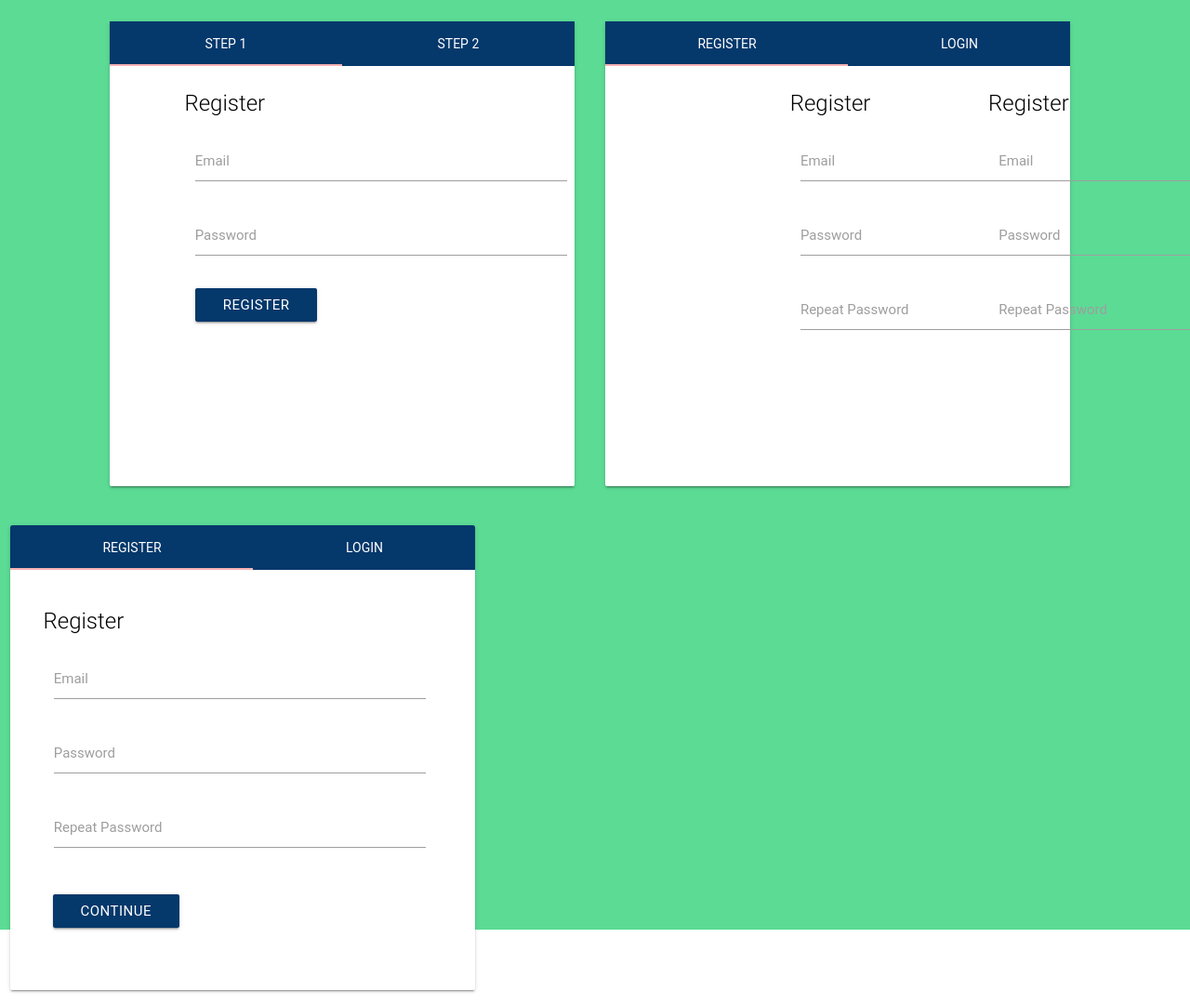
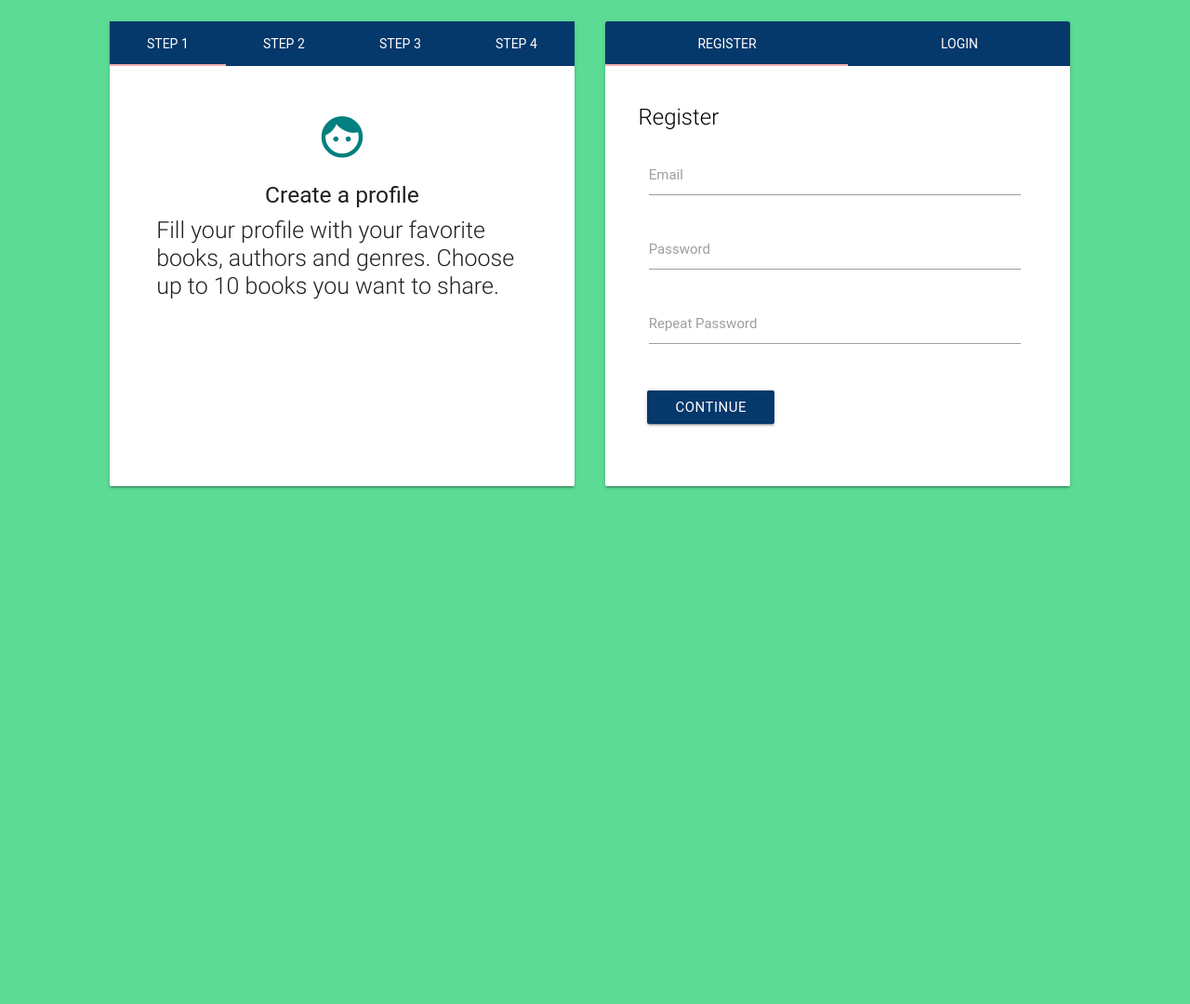
Before and after one commit to japhyf/Pen-Pals, a Flask app: template flaskr/templates/auth/start_page1.html in a window 1280 px wide. Shown: the whole page at 93% size. After the commit the page ends 526 px from the top, so only its background shows below. Run offline with Flask 2, Linux system fonts and the light colour scheme; the template is opened without the code that fills it, so the values that code supplies are empty; parts of the project's set-up code (start-up, migrations or seed data) failed here and were passed over; some libraries are stand-ins or nearby versions; some web fonts are replaced.

Commit message:
now just need to connect with server side

```diff
--- a/flaskr/static/styles/style.css
+++ b/flaskr/static/styles/style.css
@@ -197,7 +197,19 @@
 }
 
 #last_name{
-    width: 190px;
+    width: 185px;
+}
+
+#regUsername{
+	width: 400px;
+}
+
+#address1{
+	width: 400px;
+}
+
+#address2{
+	width: 400px;
 }
 
 #cont{
--- a/flaskr/templates/auth/start_page1.html
+++ b/flaskr/templates/auth/start_page1.html
@@ -26,129 +26,71 @@
                         <ul class="tabs tabs-fixed-width secondary-color">
                             <li class="tab"><a class="active white-text" href="#step1">Step 1</a></li>
                             <li class="tab"><a class="white-text" href="#step2">Step 2</a></li>
+							<li class="tab"><a class="active white-text" href="#step3">Step 3</a></li>
+                            <li class="tab"><a class="white-text" href="#step4">Step 4</a></li>
                         </ul>
                     </div>
                     <div class="card-content">
                         <div id="step1">
-                            <form class="container" method="post">
-                                <div class = "row">
-                                    <span class="card-title black-text">Register</span>
-                                    <div class="input-field col m12">
-                                        <input id="loginUsername" type="email" name="loginEmail" class="login-text">
-                                        <label for="loginUsername">Email</label>
-                                    </div>
-                                    <div class="input-field col m12">
-                                        <input id="loginPassword" type="password" name="loginPassword" class="validate login-text">
-                                        <label for="loginPassword">Password</label>
-                                    </div>
-                                    <div class="input-field col m12">
-                                        <button class="btn waves-effect waves-light secondary-color" type="submit" name="button" value="Register">Register</button>
+                            <div class="row">
+								<div class="col">
+									<div class="icon-block">
+										<h2 class="center context-icons"><i class="material-icons">face</i></h2>
+										<h5 class="center">Create a profile</h5>
+										<p class="context light">Fill your profile with your favorite books, authors and genres. Choose up to 10 books you want to share.</p>
 									</div>
 								</div>
-                            </form>
-
 							</div>
 						</div>
-
+						<div id="step2">
+							<div class="row">
+								<div class="col">
+									<div class="icon-block">
+										<h2 class="center context-icons"><i class="material-icons">contact_mail</i></h2>
+										<h5 class="center">Get matched</h5>
+										<p class="context light">We will match you with another book lover who shares your interests.</p>
+									</div>
+								</div>
+                            </div>
+                       </div>
+					   <div id="step3">
+							<div class="row">
+								<div class="col">
+									<div class="icon-block">
+										<h2 class="center context-icons"><i class="material-icons">chat</i></h2>
+										<h5 class="center">Get to know your match</h5>
+										<p class="context light">Start talking to your new match through our built-in chat system.</p>
+									</div>
+								</div>
+                            </div>
+                       </div>
+					   <div id="step4">
+							<div class="row">
+								<div class="col">
+									<div class="icon-block">
+										<h2 class="center context-icons"><i class="material-icons">autorenew</i></h2>
+										<h5 class="center">Exchange books</h5>
+										<p class="context light">Both you and your match will choose from your lists of sharable books and send eachother the book of your choosing.</p>
+									</div>
+								</div>
+                            </div>
+                       </div>
+                    </div>
                 </div>
 			</div>
 
 
 
             <div class="col s4 offset-s1">
-				<div id="test-card" class="card large hoverable">
-                    <div class="card-tabs">
-                        <ul class="tabs tabs-fixed-width secondary-color">
-                            <li class="tab"><a class="active white-text" href="#register">Register</a></li>
-                            <li class="tab"><a class="white-text" href="#login">Login</a></li>
-                        </ul>
-                    </div>
-                    <div class="card-content">
-                        <div id="register">
-                            <form class="container" method="post">
-                                <div class = "row">
-                                    <div class="col s6 offset-s1 fixed">
-                                    <div id="regp1">
-                                        <span class="card-title black-text">Register</span>
-                                        <div class="input-field col m12">
-                                            <input id="regUsername" type="email" name="regEmail" class="login-text">
-                                            <label for="regUsername">Email</label>
-                                        </div>
-                                        <div class="input-field col m12">
-                                            <input id="regPassword" type="password" name="regPassword" class="validate login-text">
-                                            <label for="regPassword">Password</label>
-                                        </div>
-                                        <div class="input-field col m12">
-                                            <input id="regPassword2" type="password" name="regPassword2" class="validate login-text">
-                                            <label for="regPassword2">Repeat Password</label>
-                                        </div>
-                                    </div>
-                                    </div>
-
-                                    <div class="col s6 offset-s3 fixed">
-                                    <div id="regp2">
-                                        <span class="card-title black-text">Register</span>
-                                        <div class="input-field col m12">
-                                            <input id="regUsername" type="email" name="regEmail" class="login-text">
-                                            <label for="regUsername">Email</label>
-                                        </div>
-                                        <div class="input-field col m12">
-                                            <input id="regPassword" type="password" name="regPassword" class="validate login-text">
-                                            <label for="regPassword">Password</label>
-                                        </div>
-                                        <div class="input-field col m12">
-                                            <input id="regPassword2" type="password" name="regPassword2" class="validate login-text">
-                                            <label for="regPassword2">Repeat Password</label>
-                                        </div>
-                                    </div>
-                                    </div>
-
-                                </div>
-
-                            </form>
-                            <div class="container">
-
-                                <a id="test" value="blah"></a>
-                            </div>
-                       </div>
-                       <div id="login">
-                            <form class="container" method="post">
-                                <div class = "row">
-                                    <span class="card-title black-text">Login</span>
-                                    <div class="input-field col m12">
-                                        <input id="loginUsername" type="email" name="loginEmail" class="login-text">
-                                        <label for="loginUsername">Email</label>
-                                    </div>
-                                    <div class="input-field col m12">
-                                        <input id="loginPassword" type="password" name="loginPassword" class="validate login-text">
-                                        <label for="loginPassword">Password</label>
-                                    </div>
-                                    <div class="input-field col m12">
-
-                                        <button class="btn waves-effect waves-light secondary-color" type="submit" name="button" value="login">Login</button>
-
-                                    </div>
-                                </div>
-                            </form>
-                       </div>
-                    </div>
-                </div>
-
-
-			</div>
-		</div>
-	</div>
-
-<div class="row">
-    <div class="col">
 				<div class="card large over">
             <div class="card-tabs">
                 <ul class="tabs tabs-fixed-width secondary-color">
                     <li class="tab"><a class="active white-text" href="#register">Register</a></li>
-                            <li class="tab"><a class="white-text" href="#login">Login</a></li>
+                    <li id="login-tab" class="tab"><a class="white-text" href="#login">Login</a></li>
                 </ul>
             </div>
             <div id="cont" class="card-content">
+                <div id="register">
                     <div class="row">
                         <div class="login-container">
                             <form method="post">
@@ -193,27 +135,48 @@
                                             <div class="input-field col s12">
                                                 <input id="address1" type="text" name="address1">
                                                 <label for="address1">Address line 1 (Street address, P.O. box, company name)</label>
-
                                             </div>
                                         </div>
                                         <div class="row login-row">
                                             <div class="input-field col s12">
                                                 <input id="address2" type="text" name="address2">
                                                 <label for="address2">Address line 2 (Apartment, suite , unit, building, floor, etc.)</label>
-
                                             </div>
                                         </div>
                                     </div>
                                 </div>
                             </form>
                         </div>
+                    </div>
+				</div>
+				<div id="login">
+					<div class="row">
+                        <div class="login-container">
+							<form method="post">
+								<div class = "col">
+									<span class="card-title black-text">Login</span>
+									<div class="input-field col m12">
+										<input id="loginUsername" type="email" name="loginEmail" class="login-text">
+										<label for="loginUsername">Email</label>
+									</div>
+									<div class="input-field col m12">
+										<input id="loginPassword" type="password" name="loginPassword" class="validate login-text">
+										<label for="loginPassword">Password</label>
+									</div>
+									<div class="input-field col m12">
+										<button class="btn waves-effect waves-light secondary-color" type="submit" name="button" value="login">Login</button>
+									</div>
+								</div>
+							</form>
+						</div>
+					</div>
+				</div>
+            </div>
+        </div>
+                </div>
+
 
 			</div>
-
-            </div>
-
-        </div>
-
 		</div>
 	</div>
 
@@ -228,10 +191,13 @@
     $("#close").click(function(){
         $("#cont").animate({right: '-=500px'},450);
     });
+	$("#login-tab").click(function(){
+        $("#register").attr('style', 'display: none');
+		$("#cont").animate({right: '0px'},450);
+    });
 });
 
 </script>
-
 <script>
 $(document).ready(function(){
   $('ul.tabs').tabs();
```
Lines whose indentation alone changed are shown as unchanged.
